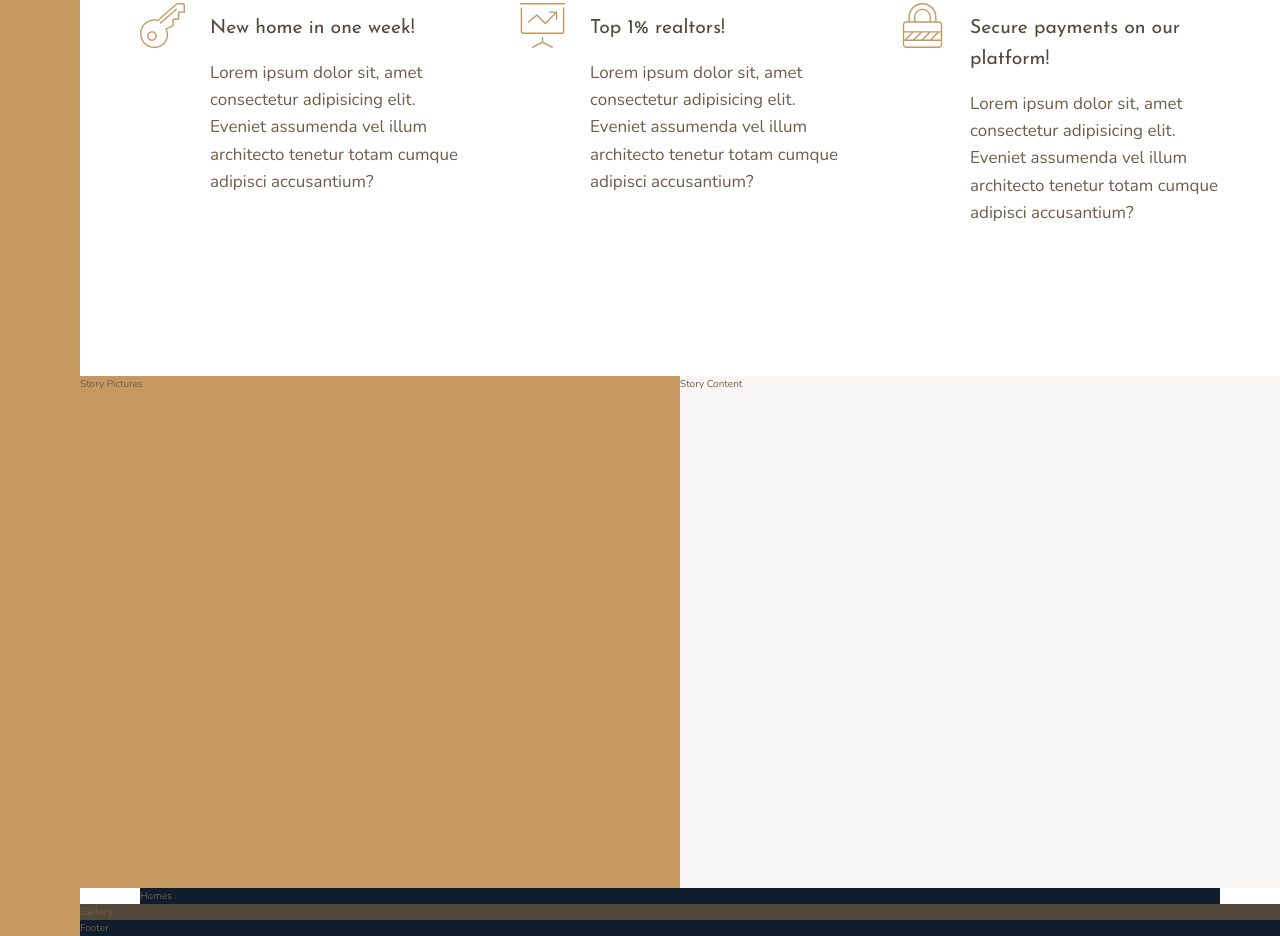
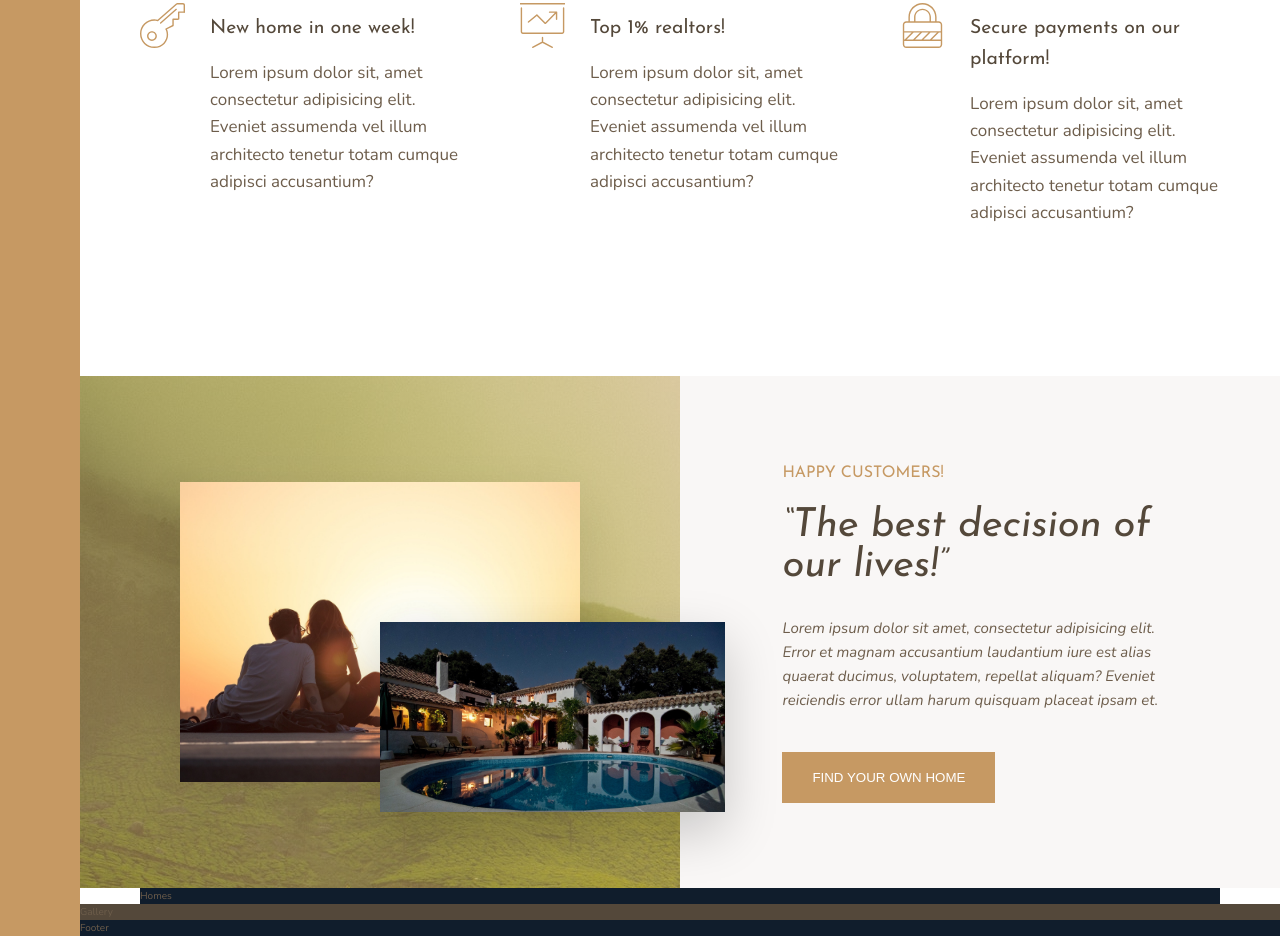
Before and after one commit to MihaiElisei/nexter-app, a website: page index.html in a window 1280 px wide. Shown: the part 1019-1955 px from the top of the page. Drawn offline with nearby package versions, Linux system fonts and the light colour scheme.

Commit message:
add css for story section

```diff
--- a/index.html
+++ b/index.html
@@ -80,12 +80,20 @@
             </div>
         </section>
 
+        <!-- STORY SECTION -->
+
+        <!-- Story pictures -->
         <div class="story__pictures">
-            Story Pictures
+            <img src="img/story-1.jpeg" alt="Couple with new house" class="story__img--1">
+            <img src="img/story-2.jpeg" alt="new house" class="story__img--2">
         </div>
 
+        <!-- Story content -->
         <div class="story__content">
-            Story Content
+            <h3 class="heading-3 mb-sm">Happy Customers!</h3>
+            <h2 class="heading-2 heading-2--dark mb-md">&ldquo;The best decision of our lives!&rdquo;</h2>
+            <p class="story__text">Lorem ipsum dolor sit amet, consectetur adipisicing elit. Error et magnam accusantium laudantium iure est alias quaerat ducimus, voluptatem, repellat aliquam? Eveniet reiciendis error ullam harum quisquam placeat ipsam et.</p>
+            <button class="btn">Find your own home</button>
         </div>
 
         <section class="homes">
--- a/sass/_story.scss
+++ b/sass/_story.scss
@@ -2,10 +2,44 @@
     &__pictures {
         background-color: $color-primary;
         grid-column: full-start / col-end 4;
+
+        display: grid;
+        grid-template-rows: repeat(6, 1fr);
+        grid-template-columns: repeat(6,1fr);
+        align-items: center;
+        background-image:linear-gradient(rgba($color-primary, .5), rgba($color-primary, .5)), url(../img/back.jpg);
+    }
+
+    &__img--1 {
+        width: 100%;
+        grid-row: 2 / 6;
+        grid-column: 2 / 6;
+        box-shadow: 0 2rem 5rem rgba(#000, .1);
+
+    }
+
+    &__img--2 {
+        width: 115%;
+        grid-row: 4 / 6;
+        grid-column: 4 / 7;
+        z-index: 20;
+        box-shadow: 0 2rem 5rem rgba(#000, .2);
     }
 
     &__content {
         background-color: $color-grey-light-1;
         grid-column: col-start 5 / full-end;
+
+        padding: 6rem 8vw;
+
+        display: grid;
+        align-content: center;
+        justify-items: start;
+    }
+
+    &__text {
+        font-size: 1.5rem;
+        font-style: italic;
+        margin-bottom: 4rem;
     }
 }
--- a/sass/_typography.scss
+++ b/sass/_typography.scss
@@ -10,10 +10,23 @@
 
 .heading-2 {
     @extend %heading;
+    font-size: 4rem;
+    font-style: italic;
+    line-height: 1;
+
+    &--light {
+        color: $color-grey-light-1;
+    }
+    &--dark {
+        color: $color-grey-dark-1;
+    }
 }
 
 .heading-3 {
     @extend %heading;
+    font-size: 1.6rem;
+    color: $color-primary;
+    text-transform: uppercase;
 }
 
 .heading-4 {
@@ -27,3 +40,37 @@
         color: $color-grey-dark-1;
     }
 }
+
+.btn {
+    background-color: $color-primary;
+    color: #fff;
+    border: none;
+    border-radius: 0;
+    font-display: 1.5rem;
+    text-transform: uppercase;
+    padding: 1.8rem 3rem;
+    cursor: pointer;
+    transition: all .2s;
+
+    &:hover {
+        background-color: $color-primary-dark;
+    }
+}
+
+
+// Define  margin bottom classes
+.mb-sm {
+    margin-bottom: 2rem;
+}
+
+.mb-md {
+    margin-bottom: 3rem;
+}
+
+.mb-lg {
+    margin-bottom: 4rem;
+}
+
+.mb-hg {
+    margin-bottom: 8rem;
+}
```
Also changed, not shown: css/style.css.
